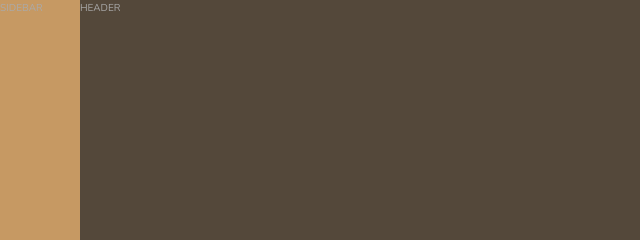
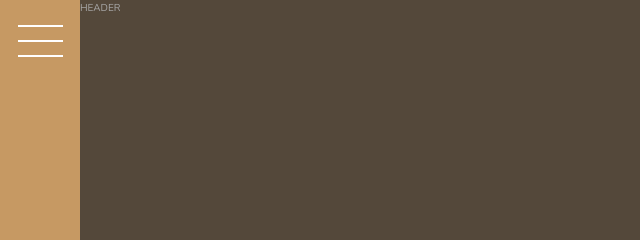
Before and after one commit to Mechack08/Nexter, a website: page index.html in a window 1280 px wide. Shown: the top 240 px of the page, 0-640 px from the left. Drawn offline with nearby package versions, Linux system fonts and the light colour scheme.

Commit message:
Asidebar BTN

```diff
--- a/index.html
+++ b/index.html
@@ -17,7 +17,9 @@
     <title>nexter &mdash; your home, your freedom</title>
   </head>
   <body class="container">
-    <div class="sidebar">SIDEBAR</div>
+    <div class="sidebar">
+      <button class="nav-btn"></button>
+    </div>
     <header class="header">HEADER</header>
     <div class="realtors">TOP 3 REALTORS</div>
     <section class="features">
--- a/sass/_sidebar.scss
+++ b/sass/_sidebar.scss
@@ -2,4 +2,33 @@
   background-color: $color-primary;
   grid-row: 1 / -1;
   grid-column: sidebar-start / sidebar-end;
+
+  display: flex;
+  justify-content: center;
 }
+
+.nav-btn {
+  border: none;
+  border-radius: 0;
+
+  background-color: $color-white;
+  height: 2px;
+  width: 4.5rem;
+  margin-top: 4rem;
+
+  &::before,
+  &::after {
+    content: "";
+    display: block;
+    background-color: $color-white;
+    height: 2px;
+    width: 4.5rem;
+  }
+
+  &::before {
+    transform: translateY(-1.5rem);
+  }
+  &::after {
+    transform: translateY(calc(1.5rem - 2px));
+  }
+}
```
Also changed, not shown: css/style.css.
